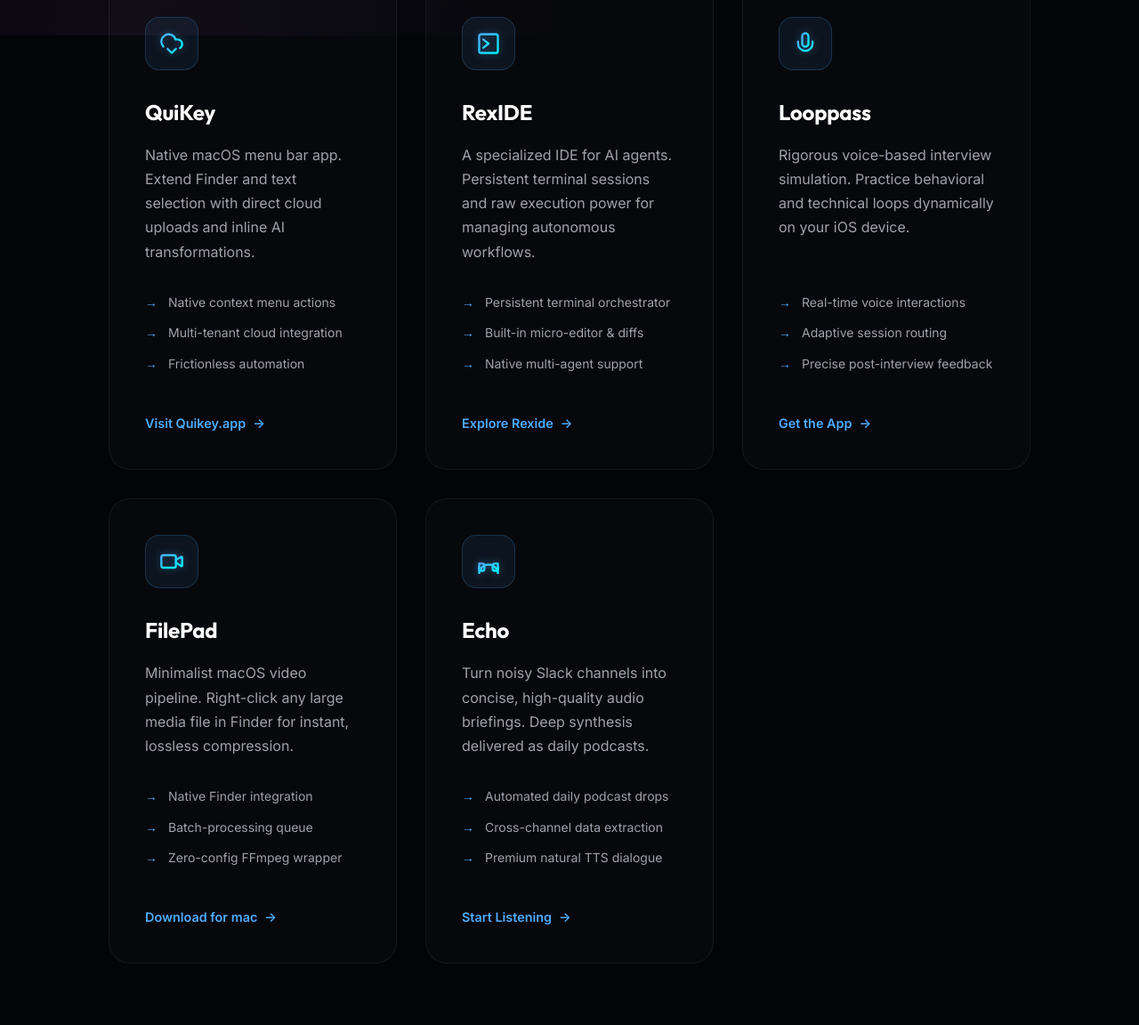
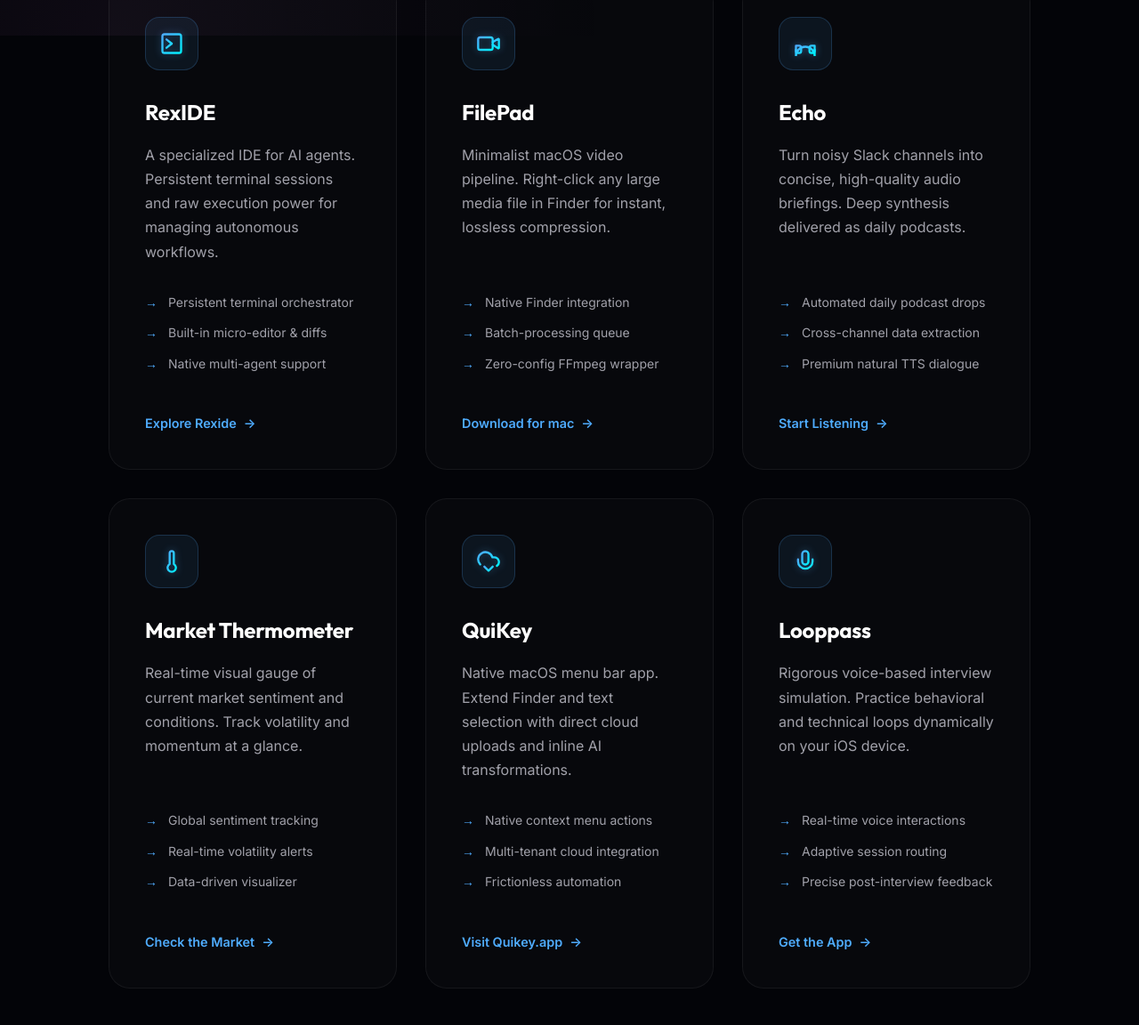
Before and after one commit to tomer-ben-david/mindmeld.github.io, a plain HTML site: page index.html in a window 1280 px wide. Shown: the part 760-1912 px from the top of the page at 89% size. Drawn offline with Linux system fonts and the light colour scheme.

Commit message:
feat: add Market Thermometer and reorder core products

```diff
--- a/index.html
+++ b/index.html
@@ -50,27 +50,6 @@
         <div class="container">
             <h2 class="section-title">Core Products</h2>
             <div class="products-grid">
-                <!-- Quikey -->
-                <a href="https://quikey.app" class="product-card" target="_blank">
-                    <div class="product-icon">
-                        <svg width="28" height="28" viewBox="0 0 24 24" fill="none" stroke="url(#icon-grad)"
-                            stroke-width="2" stroke-linecap="round" stroke-linejoin="round">
-                            <path d="M4 14.899A7 7 0 1 1 15.71 8h1.79a4.5 4.5 0 0 1 2.5 8.242" />
-                            <path d="M12 12v9" />
-                            <path d="m8 17 4 4 4-4" />
-                        </svg>
-                    </div>
-                    <h3>QuiKey</h3>
-                    <p>Native macOS menu bar app. Extend Finder and text selection with direct cloud uploads and inline
-                        AI transformations.</p>
-                    <ul class="product-features">
-                        <li>Native context menu actions</li>
-                        <li>Multi-tenant cloud integration</li>
-                        <li>Frictionless automation</li>
-                    </ul>
-                    <div class="learn-more">Visit Quikey.app <span>→</span></div>
-                </a>
-
                 <!-- Rexide -->
                 <a href="https://rex.mindmeld360.com" class="product-card" target="_blank">
                     <div class="product-icon">
@@ -91,27 +70,6 @@
                         <li>Native multi-agent support</li>
                     </ul>
                     <div class="learn-more">Explore Rexide <span>→</span></div>
-                </a>
-
-                <!-- Looppass -->
-                <a href="https://looppass.mindmeld360.com" class="product-card" target="_blank">
-                    <div class="product-icon">
-                        <svg width="28" height="28" viewBox="0 0 24 24" fill="none" stroke="url(#icon-grad)"
-                            stroke-width="2" stroke-linecap="round" stroke-linejoin="round">
-                            <path d="M12 2a3 3 0 0 0-3 3v7a3 3 0 0 0 6 0V5a3 3 0 0 0-3-3Z" />
-                            <path d="M19 10v2a7 7 0 0 1-14 0v-2" />
-                            <line x1="12" x2="12" y1="19" y2="22" />
-                        </svg>
-                    </div>
-                    <h3>Looppass</h3>
-                    <p>Rigorous voice-based interview simulation. Practice behavioral and technical loops dynamically on
-                        your iOS device.</p>
-                    <ul class="product-features">
-                        <li>Real-time voice interactions</li>
-                        <li>Adaptive session routing</li>
-                        <li>Precise post-interview feedback</li>
-                    </ul>
-                    <div class="learn-more">Get the App <span>→</span></div>
                 </a>
 
                 <!-- FilePad -->
@@ -153,6 +111,67 @@
                         <li>Premium natural TTS dialogue</li>
                     </ul>
                     <div class="learn-more">Start Listening <span>→</span></div>
+                </a>
+
+                <!-- Market Thermometer -->
+                <a href="https://market-thermomether.mindmeld360.com" class="product-card" target="_blank">
+                    <div class="product-icon">
+                        <svg width="28" height="28" viewBox="0 0 24 24" fill="none" stroke="url(#icon-grad)"
+                            stroke-width="2" stroke-linecap="round" stroke-linejoin="round">
+                            <path d="M14 4v10.54a4 4 0 1 1-4 0V4a2 2 0 0 1 4 0Z" />
+                        </svg>
+                    </div>
+                    <h3>Market Thermometer</h3>
+                    <p>Real-time visual gauge of current market sentiment and conditions. Track volatility and momentum
+                        at a glance.</p>
+                    <ul class="product-features">
+                        <li>Global sentiment tracking</li>
+                        <li>Real-time volatility alerts</li>
+                        <li>Data-driven visualizer</li>
+                    </ul>
+                    <div class="learn-more">Check the Market <span>→</span></div>
+                </a>
+
+                <!-- Quikey -->
+                <a href="https://quikey.app" class="product-card" target="_blank">
+                    <div class="product-icon">
+                        <svg width="28" height="28" viewBox="0 0 24 24" fill="none" stroke="url(#icon-grad)"
+                            stroke-width="2" stroke-linecap="round" stroke-linejoin="round">
+                            <path d="M4 14.899A7 7 0 1 1 15.71 8h1.79a4.5 4.5 0 0 1 2.5 8.242" />
+                            <path d="M12 12v9" />
+                            <path d="m8 17 4 4 4-4" />
+                        </svg>
+                    </div>
+                    <h3>QuiKey</h3>
+                    <p>Native macOS menu bar app. Extend Finder and text selection with direct cloud uploads and inline
+                        AI transformations.</p>
+                    <ul class="product-features">
+                        <li>Native context menu actions</li>
+                        <li>Multi-tenant cloud integration</li>
+                        <li>Frictionless automation</li>
+                    </ul>
+                    <div class="learn-more">Visit Quikey.app <span>→</span></div>
+                </a>
+
+                <!-- Looppass -->
+                <a href="https://looppass.mindmeld360.com" class="product-card" target="_blank">
+                    <div class="product-icon">
+                        <svg width="28" height="28" viewBox="0 0 24 24" fill="none" stroke="url(#icon-grad)"
+                            stroke-width="2" stroke-linecap="round" stroke-linejoin="round">
+                            <path d="M12 2a3 3 0 0 0-3 3v7a3 3 0 0 0 6 0V5a3 3 0 0 0-3-3Z" />
+                            <path d="M19 10v2a7 7 0 0 1-14 0v-2" />
+                            <line x1="12" x2="12" y1="19" y2="22" />
+                        </svg>
+                    </div>
+                    <h3>Looppass</h3>
+                    <p>Rigorous voice-based interview simulation. Practice behavioral and technical loops dynamically on
+                        your iOS device.</p>
+                    <ul class="product-features">
+                        <li>Real-time voice interactions</li>
+                        <li>Adaptive session routing</li>
+                        <li>Precise post-interview feedback</li>
+                    </ul>
+                    <div class="learn-more">Get the App <span>→</span></div>
                 </a>
             </div>
 
```
